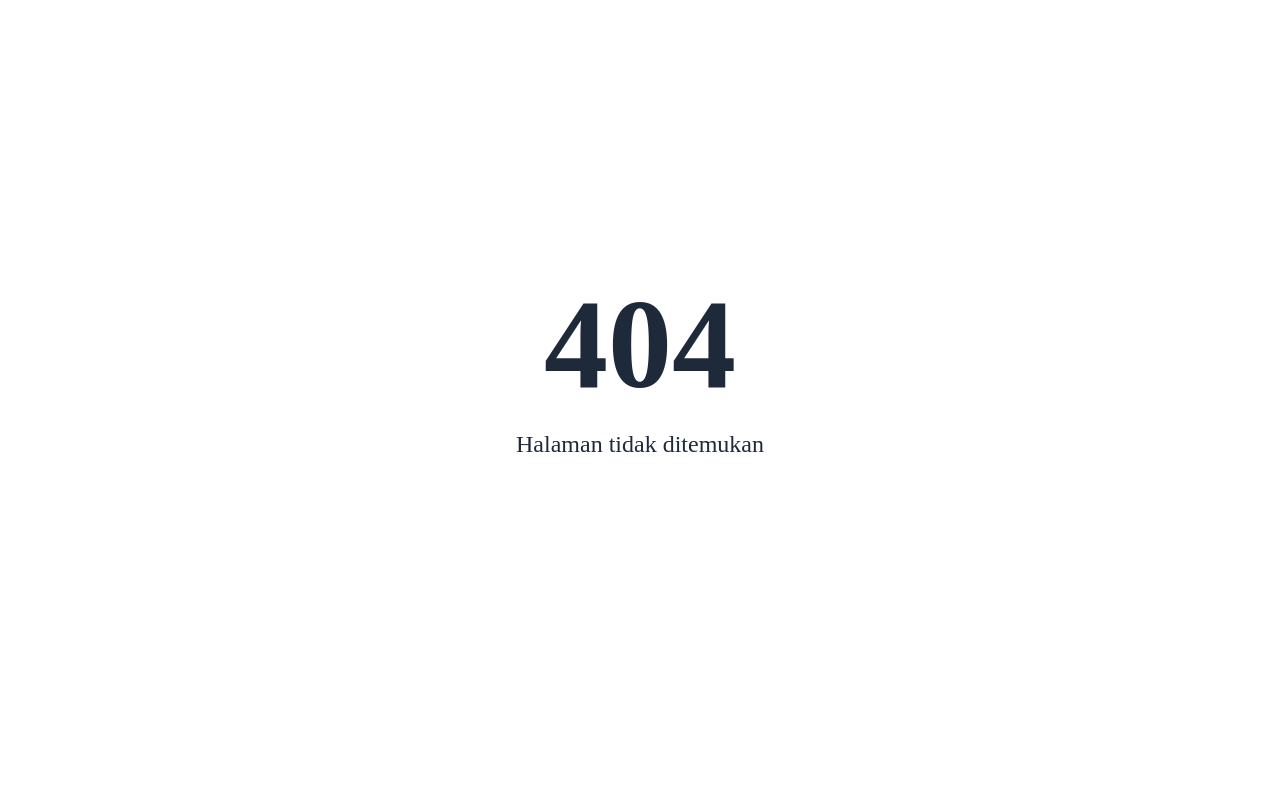
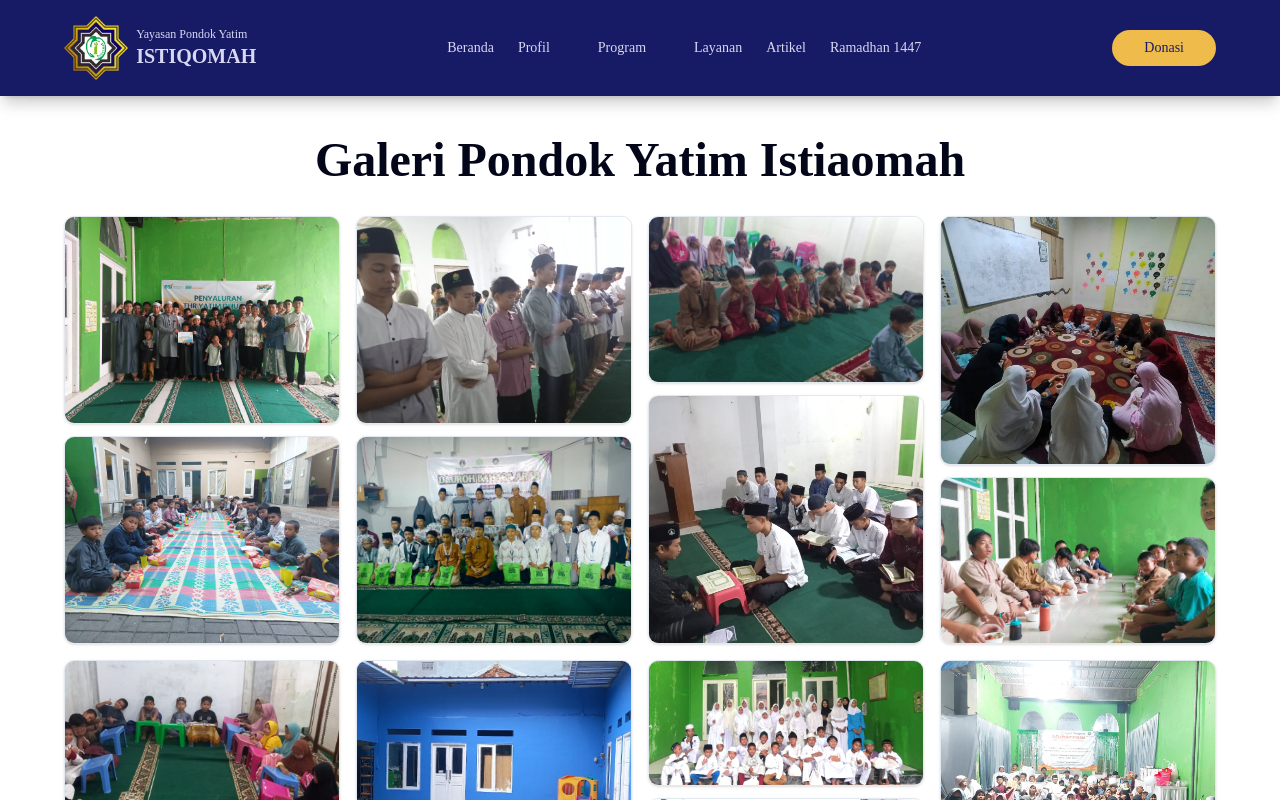
Before and after one commit to ahmadhabibi14/pondokyatimistiqomah.id, a SvelteKit app: page /gallery in a window 1280 px wide. Before the commit this address had no page. Shown: the top 800 px of the page. Built offline with nearby package versions, Linux system fonts and the light colour scheme; some icons are missing; a web font is replaced by a local one.

Commit message:
[feat] section latestNews, youtubeChannel. page gallery

```diff
--- a/src/app.html
+++ b/src/app.html
@@ -14,8 +14,8 @@
 				script-src 'self' 'unsafe-inline' https://maps.googleapis.com https://maps.gstatic.com;
 				style-src 'self' 'unsafe-inline' http://localhost:80 https://admin.pondokyatimistiqomah.id;
 				font-src 'self';
-				img-src 'self' data: ;
-				frame-src https://www.google.com https://maps.google.com 'self' http://localhost:80 https://admin.pondokyatimistiqomah.id;
+				img-src 'self' data: http://localhost:80 https://admin.pondokyatimistiqomah.id;
+				frame-src https://www.youtube.com https://youtube.com https://m.youtube.com https://www.google.com https://maps.google.com 'self' http://localhost:80 https://admin.pondokyatimistiqomah.id;
 				connect-src 'self' http://localhost:80 https://admin.pondokyatimistiqomah.id;
 				object-src 'none';
 				base-uri 'none';
--- a/src/partials/Footer.svelte
+++ b/src/partials/Footer.svelte
@@ -22,7 +22,7 @@
         <div class="flex flex-row gap-3 items-center" role="navigation">
           <a
             aria-label="Instagram"
-            href="https://www.instagram.com/istiqomah"
+            href="https://www.instagram.com/pondok_yatim_istiqomah"
             target="_blank"
             class="flex justify-center items-center p-2 rounded-full bg-white hover:bg-white/90 text-istq"
           >
--- a/src/partials/Head.svelte
+++ b/src/partials/Head.svelte
@@ -32,7 +32,7 @@
 	<meta property="og:image:width" content={imgWidth} />
 	<meta property="og:image:height" content={imgHeight} />
 	<meta property="og:image:alt" content={title} />
-	<meta property="og:see_also" content="https://www.instagram.com/pondokyatimistiqomah" />
+	<meta property="og:see_also" content="https://www.instagram.com/pondok_yatim_istiqomah" />
 
 	<meta name="twitter:card" content="summary_large_image" />
 	<meta name="twitter:title" content={title} />
--- a/src/partials/home/CompanyDetails.svelte
+++ b/src/partials/home/CompanyDetails.svelte
@@ -160,7 +160,7 @@
           alt={detail.name}
           class="w-auto md:h-12 h-10"
         />
-				<span class="md:text-xl text-sm font-semibold">{detail.name}</span>
+				<span class="md:text-xl text-xs font-medium">{detail.name}</span>
 			</button>
 		{/each}
 	</div>
--- a/src/partials/home/Gallery.svelte
+++ b/src/partials/home/Gallery.svelte
@@ -2,17 +2,14 @@
 	import Image from "@/lib/components/Image.svelte";
 
   const galleryImages: string[][] = [
-    ['/img/gallery/01.jpg', '/img/gallery/02.jpg', '/img/gallery/03.jpg', '/img/gallery/04.jpg'],
-    ['/img/gallery/05.jpg', '/img/gallery/06.jpg', '/img/gallery/07.jpg', '/img/gallery/08.jpg'],
-    ['/img/gallery/09.jpg', '/img/gallery/10.jpg', '/img/gallery/11.jpg', '/img/gallery/12.jpg'],
-    ['/img/gallery/13.jpg', '/img/gallery/14.jpg', '/img/gallery/15.jpg', '/img/gallery/16.jpg']
+    ['/img/gallery/05.jpg', '/img/gallery/06.jpg', '/img/gallery/16.jpg', '/img/gallery/07.jpg']
   ]
 </script>
 
-<div class="container max-w-6xl mx-auto my-10 px-4 md:px-0">
-	<div class="grid grid-cols-2 md:grid-cols-4 gap-4">
+<section class="container max-w-6xl mx-auto my-10 px-4 md:px-0" id="gallery">
+	<div class="grid grid-cols-2 md:gap-4 gap-2">
     {#each galleryImages as images, idx}
-      <div class="grid gap-3">
+      <div class="grid md:gap-3 gap-2">
         <Image
           src={images[0]}
           alt="Gallery Image {idx + 1}"
@@ -26,7 +23,7 @@
           classNameImg="w-full h-full object-cover group-hover:scale-110 duration-300"
         />
       </div>
-      <div class="grid gap-3">
+      <div class="grid md:gap-3 gap-2">
         <Image
           src={images[2]}
           alt="Gallery Image {idx + 3}"
@@ -42,4 +39,11 @@
       </div>
     {/each}
 	</div>
-</div>
+  <div class="flex justify-center items-center">
+    <a href="/gallery"
+    class="bg-istq text-white w-fit h-fit
+    px-8 py-2 rounded-full mt-6 hover:underline">
+      Lihat Selengkapnya...
+    </a>
+  </div>
+</section>
--- /dev/null
+++ b/src/partials/home/LatestNews.svelte
@@ -0,0 +1,48 @@
+<script lang="ts">
+	import { onMount } from 'svelte';
+	import PostItem from '@/partials/posts/PostItem.svelte';
+	import { PUBLIC_API_URL } from '$env/static/public';
+	import type { WPPost } from '@/types/post';
+	import Skeleton from '@/lib/components/ui/skeleton/skeleton.svelte';
+
+	let posts: WPPost[] = [];
+
+	let isLoading: boolean = false;
+
+	// ================================
+	// FETCH POSTS (Reusable)
+	// ================================
+	async function fetchPosts() {
+		isLoading = true;
+
+		const res = await fetch(`${PUBLIC_API_URL}/posts?_embed&limit=4`);
+
+		if (!res.ok) {
+			isLoading = false;
+			return;
+		}
+
+		posts = (await res.json()) as WPPost[];
+
+		isLoading = false;
+	}
+
+	onMount(fetchPosts);
+</script>
+
+<div class="container max-w-6xl mx-auto flex flex-col gap-8 my-10 px-5 md:px-0">
+	<div class="flex flex-col gap-6">
+		<h2 class="md:text-4xl text-3xl font-bold text-center">Berita Terbaru</h2>
+		<div class="grid grid-cols-2 md:grid-cols-4 gap-5 w-full min-w-full auto-rows-fr">
+			{#if isLoading}
+				{#each Array(4) as _}
+					<Skeleton class="h-36 md:h-56 w-full rounded-lg border border-gray-200" />
+				{/each}
+			{:else}
+				{#each posts || [] as post}
+					<PostItem {post} />
+				{/each}
+			{/if}
+		</div>
+	</div>
+</div>
--- /dev/null
+++ b/src/partials/home/YouTubeChannel.svelte
@@ -0,0 +1,28 @@
+<script lang="ts">
+	import { Icon } from "svelte-icons-pack";
+	import { RiLogosYoutubeFill } from "svelte-icons-pack/ri";
+
+	//
+</script>
+
+<div class="container max-w-6xl mx-auto flex px-4 md:px-0">
+	<div class="w-full flex flex-col md:flex-row items-center justify-center md:gap-4
+  bg-linear-to-br from-red-400 to-red-600
+  rounded-3xl pb-7">
+    <div class="">
+      <Icon
+        src={RiLogosYoutubeFill}
+        size="300"
+        className="fill-white"
+      />
+    </div>
+		<a
+			href="https://www.youtube.com/@PondokYatimIstiqomah/"
+			target="_blank"
+			aria-label="YouTube Channel Pondok Yatim Istiqomah"
+      class="bg-white text-red-500 py-2 px-6 rounded-full hover:bg-white/90 hover:underline"
+		>
+			Lihat Channel YouTube Kami
+		</a>
+	</div>
+</div>
--- a/src/routes/(app)/+layout.server.ts
+++ b/src/routes/(app)/+layout.server.ts
@@ -11,8 +11,8 @@ export const load: LayoutServerLoad = async (event: ServerLoadEvent) => {
       "script-src 'self' 'unsafe-inline' https://maps.googleapis.com https://maps.gstatic.com http://localhost:80 https://admin.pondokyatimistiqomah.id; " +
       "style-src 'self' 'unsafe-inline'; " +
       "font-src 'self'; " +
-      "img-src 'self' data: ; " +
-      "frame-src https://www.google.com https://maps.google.com 'self' http://localhost:80 https://admin.pondokyatimistiqomah.id; " +
+      "img-src 'self' data: http://localhost:80 https://admin.pondokyatimistiqomah.id; " +
+      "frame-src https://www.youtube.com https://youtube.com https://m.youtube.com https://www.google.com https://maps.google.com 'self' http://localhost:80 https://admin.pondokyatimistiqomah.id; " +
       "connect-src 'self' http://localhost:80 https://admin.pondokyatimistiqomah.id; " +
       "object-src 'none'; " +
       "base-uri 'none';"
--- a/src/routes/(app)/+page.svelte
+++ b/src/routes/(app)/+page.svelte
@@ -4,9 +4,11 @@
 	import Contact from '@/partials/home/Contact.svelte';
 	import Gallery from '@/partials/home/Gallery.svelte';
 	import Jumbotron from '@/partials/home/Jumbotron.svelte';
+	import LatestNews from '@/partials/home/LatestNews.svelte';
 	import MainProgram from '@/partials/home/MainProgram.svelte';
 	import Partners from '@/partials/home/Partners.svelte';
 	import Program from '@/partials/home/Program.svelte';
+	import YouTubeChannel from '@/partials/home/YouTubeChannel.svelte';
 </script>
 
 <Head title="Pondok Yatim Istiqomah" />
@@ -17,6 +19,8 @@
 	<MainProgram />
 	<Program />
 	<Gallery />
+	<YouTubeChannel />
+	<LatestNews />
 	<Partners />
 	<Contact />
 </div>
--- /dev/null
+++ b/src/routes/(app)/gallery/+page.svelte
@@ -0,0 +1,59 @@
+<script lang="ts">
+	import Image from '@/lib/components/Image.svelte';
+	import Head from '@/partials/Head.svelte';
+
+	const galleryImages: string[][] = [
+		['/img/gallery/01.jpg', '/img/gallery/02.jpg', '/img/gallery/03.jpg', '/img/gallery/04.jpg'],
+		['/img/gallery/05.jpg', '/img/gallery/06.jpg', '/img/gallery/07.jpg', '/img/gallery/08.jpg'],
+		['/img/gallery/09.jpg', '/img/gallery/10.jpg', '/img/gallery/11.jpg', '/img/gallery/12.jpg'],
+		['/img/gallery/13.jpg', '/img/gallery/14.jpg', '/img/gallery/15.jpg', '/img/gallery/16.jpg']
+	];
+</script>
+
+<Head
+	title="Galeri Pondok Yatim Istiaomah"
+	path="/gallery"
+	description="Galeri kegiatan Pondok Yatim Istiaomah"
+/>
+
+<div class="w-full h-auto">
+	<div class="container max-w-6xl mx-auto px-4 md:px-0 my-10 flex flex-col gap-8">
+		<div class="text-center w-full">
+			<h1 class="font-bold text-3xl md:text-5xl">Galeri Pondok Yatim Istiaomah</h1>
+		</div>
+		<div class="grid grid-cols-2 md:grid-cols-4 md:gap-4 gap-2">
+			{#each galleryImages as images, idx}
+				<div class="grid md:gap-3 gap-2">
+					<Image
+						src={images[0]}
+						alt="Gallery Image {idx + 1}"
+						classNameContainer="border shadow overflow-hidden object-cover h-auto max-w-full rounded-lg group cursor-pointer"
+						classNameImg="w-full h-full object-cover group-hover:scale-110 duration-300"
+					/>
+					<Image
+						src={images[1]}
+						alt="Gallery Image {idx + 2}"
+						classNameContainer="border shadow overflow-hidden object-cover h-auto max-w-full rounded-lg group cursor-pointer"
+						classNameImg="w-full h-full object-cover group-hover:scale-110 duration-300"
+					/>
+				</div>
+				{#if images.length > 2}
+					<div class="grid md:gap-3 gap-2">
+						<Image
+							src={images[2]}
+							alt="Gallery Image {idx + 3}"
+							classNameContainer="border shadow overflow-hidden object-cover h-auto max-w-full rounded-lg group cursor-pointer"
+							classNameImg="w-full h-full object-cover group-hover:scale-110 duration-300"
+						/>
+						<Image
+							src={images[3]}
+							alt="Gallery Image {idx + 4}"
+							classNameContainer="border shadow overflow-hidden object-cover h-auto max-w-full rounded-lg group cursor-pointer"
+							classNameImg="w-full h-full object-cover group-hover:scale-110 duration-300"
+						/>
+					</div>
+				{/if}
+			{/each}
+		</div>
+	</div>
+</div>
```
